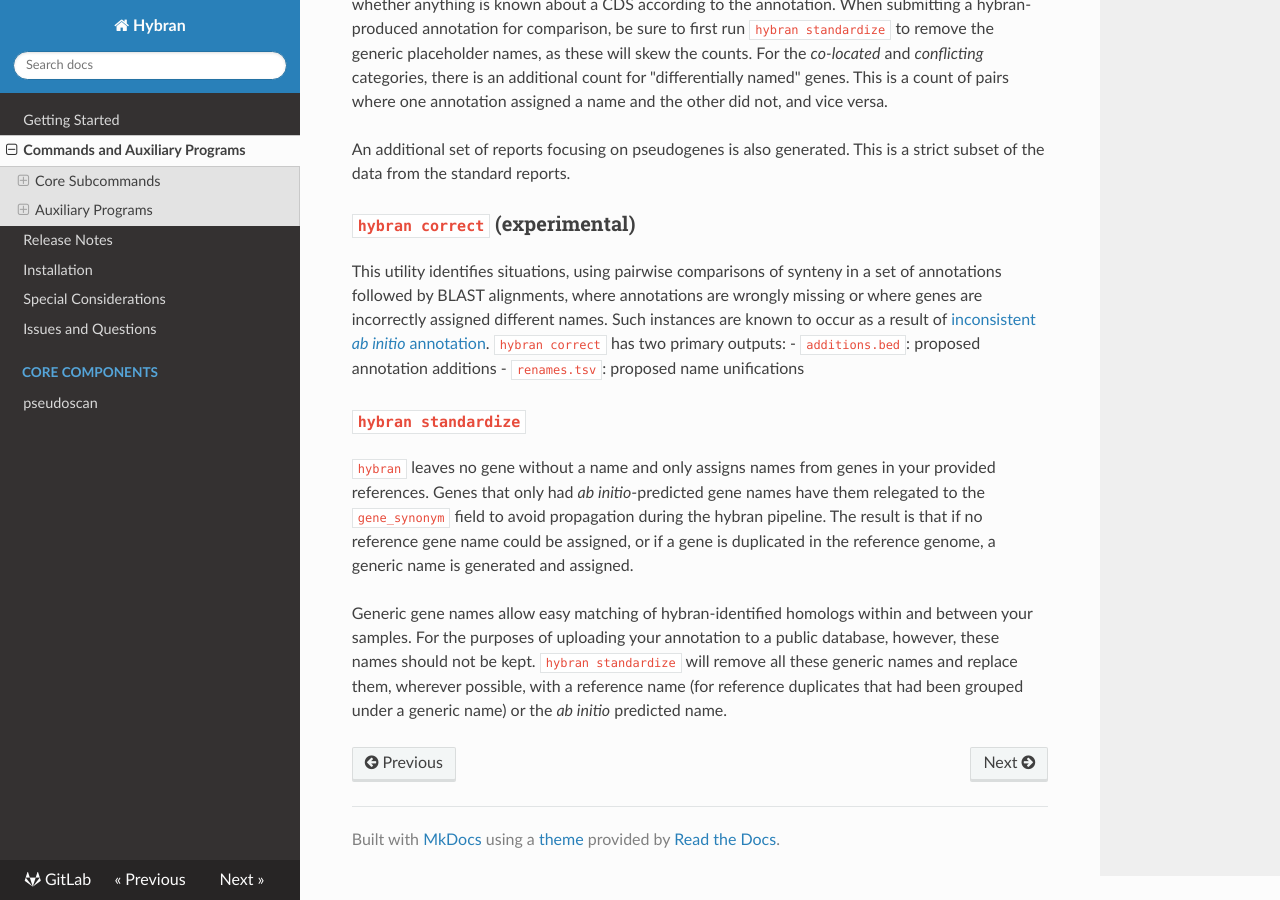
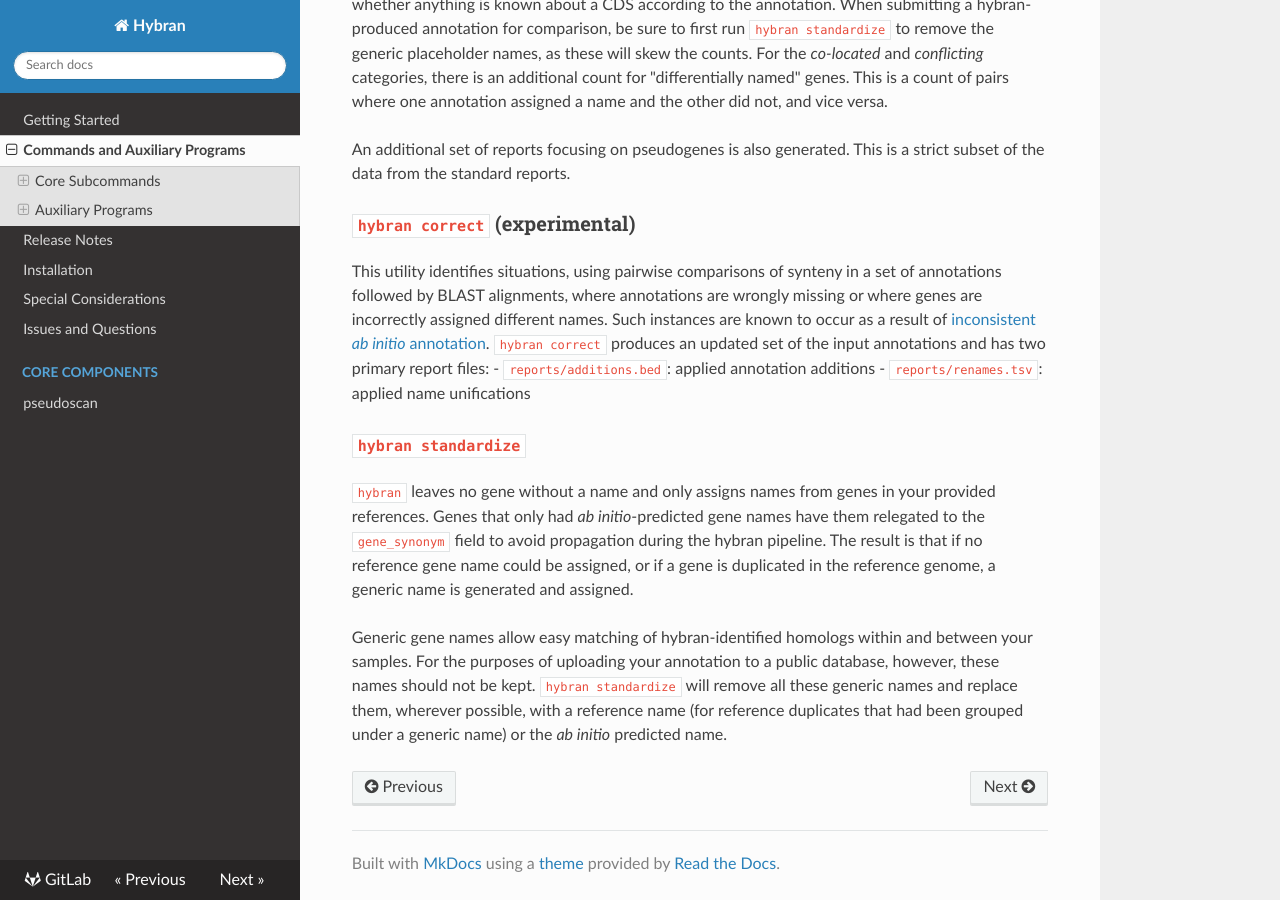
Before and after one commit to LPCDRP/hybran, an MkDocs documentation site: the page built from docs/cmds.md, in a window 1280 px wide and 900 px high, scrolled down 1251 px. Built offline with MkDocs 1.6.1, drawn with Linux system fonts in a browser that asks for light colours; nearby versions of some CDN libraries.

Commit message:
doc update for hybran correct

```diff
--- a/docs/cmds.md
+++ b/docs/cmds.md
@@ -59,9 +59,9 @@ This is a strict subset of the data from the standard reports.
 
 This utility identifies situations, using pairwise comparisons of synteny in a set of annotations followed by BLAST alignments,  where annotations are wrongly missing or where genes are incorrectly assigned different names.
 Such instances are known to occur as a result of [inconsistent *ab initio* annotation](https://github.com/hyattpd/Prodigal/issues/115).
-`hybran correct` has two primary outputs:
-- `additions.bed`: proposed annotation additions
-- `renames.tsv`: proposed name unifications
+`hybran correct` produces an updated set of the input annotations and has two primary report files:
+- `reports/additions.bed`: applied annotation additions
+- `reports/renames.tsv`: applied name unifications
 
 ### `hybran standardize`
 
```
